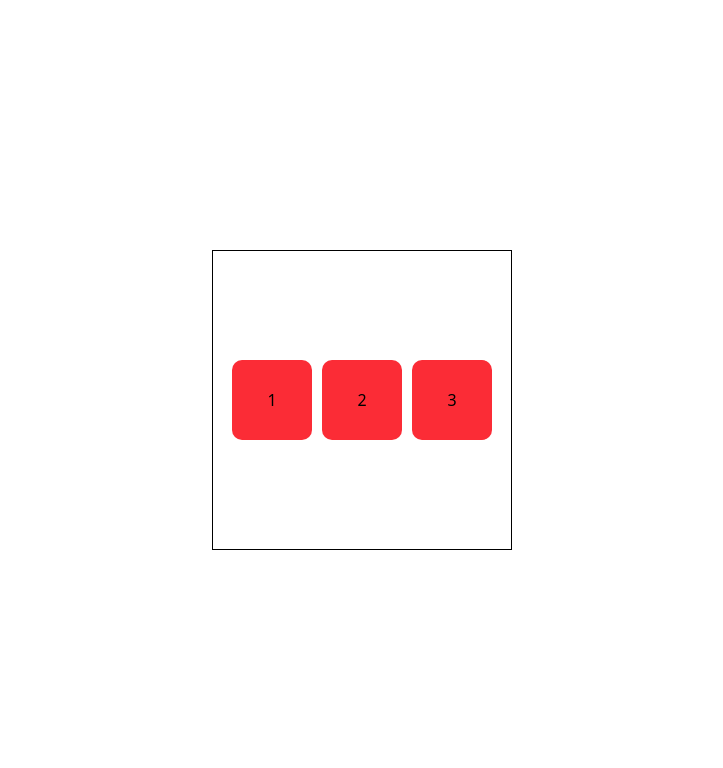
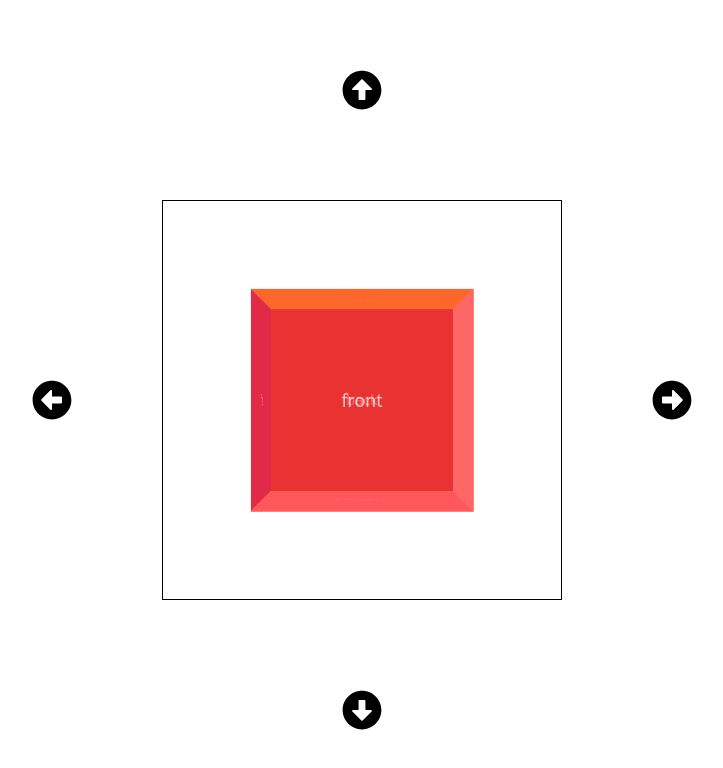
Before and after one commit to ALAAHAJHOUJ/Pratique2, a React (Vite) app: page / in a window 1280 px wide. Shown: the top 768 px of the page, without its empty margins (278-1001 px from the left). Built offline with nearby package versions, Linux system fonts and the light colour scheme.

Commit message:
pratiquer un peu (fichier Cube.jsx)

```diff
--- a/src/Cube.jsx
+++ b/src/Cube.jsx
@@ -12,13 +12,9 @@ const Aux=[]
 function Cube() {
 
   const ref1=useRef();
-  const rotation=useRef(0);
   const ref5=useRef({X:0,Y:0})
-  const intervalle=useRef()
-  const arreter=useRef(false)
 
   const tester=(element)=>{
-    return
 
     switch(element){
       case "right":  ref5.current.Y+=20;break
@@ -37,22 +33,21 @@ function Cube() {
   }
 
 
-  const initialiser=()=>{
-     clearInterval(intervalle.current)
+  const initialiser=async()=>{
+     ref5.current.X=0
+     ref5.current.Y=0
+     ref1.current.style.transition="0s"
+     ref1.current.style.transform="rotateX(0deg) rotateY(0deg)"
+     await new Promise((res,rej)=>{
+      setTimeout(() => {
+        res("hey")
+      }, 700);
+     })
+
+     ref1.current.style.transition="700ms all"
   }
 
 
-
-  useEffect(()=>{
-
-     let X=0
-     let Y=0
-     intervalle.current=setInterval(() => {
-       ref1.current.style.transform=`rotateX(${X}deg) rotateY(${Y}deg)`
-       X+=10
-       Y+=10
-     }, 200);
-  },[])
 
   return (
     <>
--- a/src/main.jsx
+++ b/src/main.jsx
@@ -17,5 +17,5 @@ import Pratiquer from './pratiquer.jsx'
 
 
 createRoot(document.getElementById('root')).render(
-   <Pratiquer></Pratiquer>
+   <Cube></Cube>
 )
--- a/src/pratiquer.jsx
+++ b/src/pratiquer.jsx
@@ -1,4 +1,4 @@
-import React, { useState } from 'react'
+import React, { useEffect, useState } from 'react'
 
 function Pratiquer() {
 
@@ -41,35 +41,10 @@ function Pratiquer() {
     })
   }
 
-  const isValid=(text)=>{
-    const pile=[]
-
-    for(let i=0;i<text.length;i++){
-        if(text[i]=="("){
-             pile.push(1)
-        }else if(text[i]==')'){
-             if(pile.length){
-                pile.pop()
-             }else {
-                return false
-             }
-        }
-    }
-
-    return pile.length==0?true:false
-  }
 
 
-  const puissance=(nb,puiss)=>{
-    if(puiss==1){
-        return nb
-    }
-
-    return nb*puissance(nb,puiss-1)
-  }
-
   return (
-    <div onClick={()=>{const resultat=puissance(3,4);console.log(resultat)}} className='border-black border-[1px] flex flex-wrap justify-center items-center gap-[10px] w-[300px] h-[300px]'>
+    <div onClick={Ajouter} className='border-black border-[1px] flex flex-wrap justify-center items-center gap-[10px] w-[300px] h-[300px]'>
        {
         Liste.map((ele,key)=>{
              return <div key={ele.id} className='bg-red-500 mee rounded-[10px] flex justify-center items-center w-[80px] h-[80px]'>{ele.id}</div>
```
